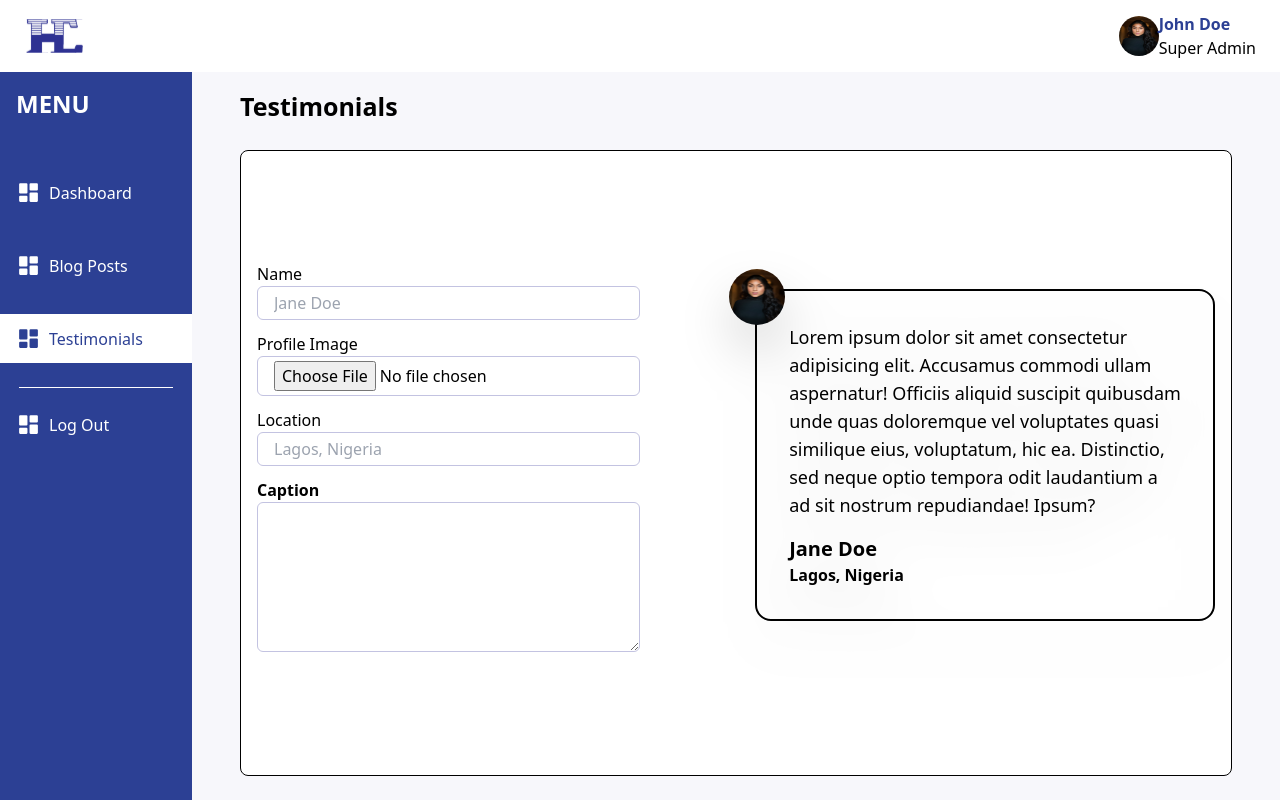
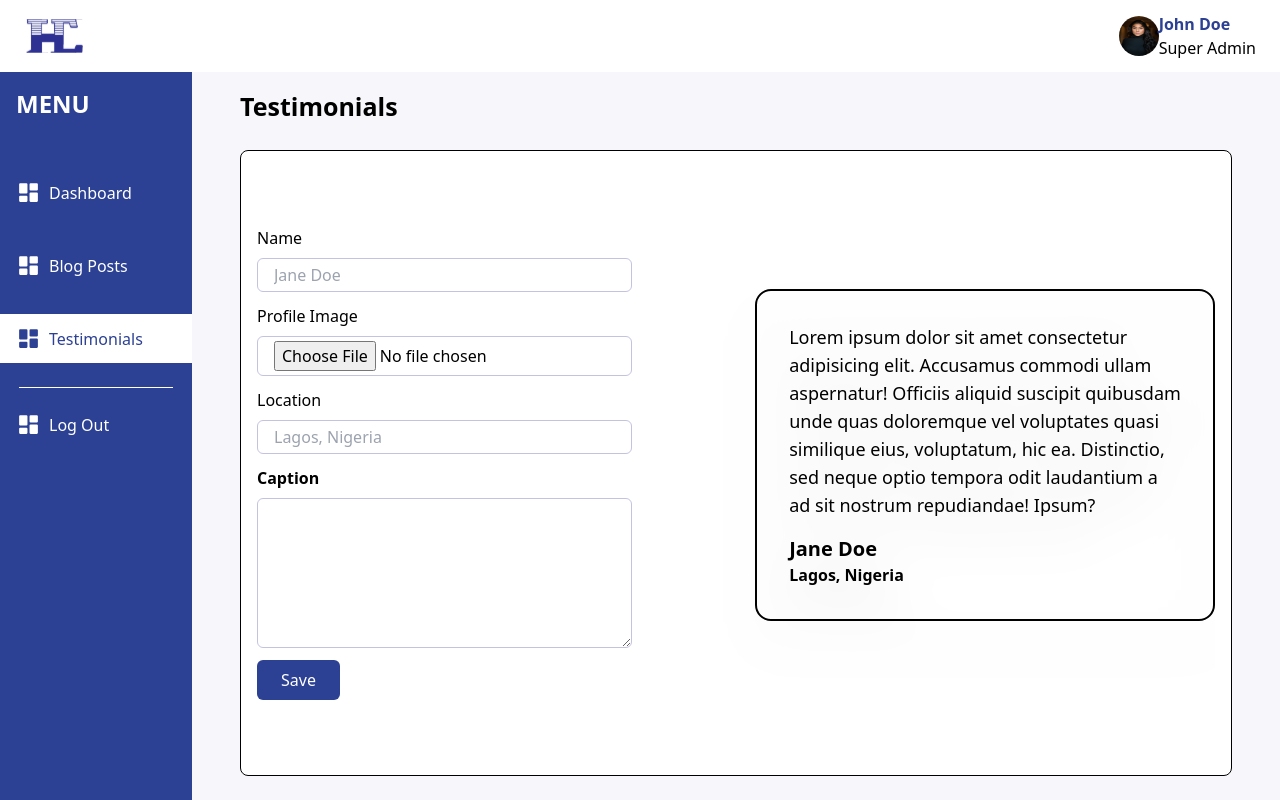
Before and after one commit to joshytheprogrammer/ochexagon_admin, a Next.js app: page /testimonials/1 in a window 1280 px wide. Built offline with nearby package versions, Linux system fonts and the light colour scheme.

Commit message:
Made the testimonials section responsive

```diff
--- a/components/adminPanel/testimonials/TestimonialsEditComponent.jsx
+++ b/components/adminPanel/testimonials/TestimonialsEditComponent.jsx
@@ -12,8 +12,8 @@ const TestimonialsEditComponent = () => {
   const requiredMsg = "This Field is required";
 
   return (
-    <div className="h-full flex flex-row justify-between items-center">
-      <form action="" className="w-[40%]">
+    <div className="h-full w-full flex flex-row md:items-center justify-center lg:justify-between scrollable-content overflow-auto">
+      <form action="" className="w-full pr-2 md:w-[80%] lg:w-[40%]">
         <div className="input-container">
           <label htmlFor="">Name</label>
           <input
@@ -50,18 +50,20 @@ const TestimonialsEditComponent = () => {
             {...register("caption", { required: requiredMsg })}
           ></textarea>
         </div>
+
+        <input type="submit" value="Save" className="text-white bg-primary-color py-2 px-6 rounded-md" />
       </form>
 
-      <div className="xl:p-8 xl:border-2 mb-8 lg:mb-4 drop-shadow-2xl rounded-2xl w-[48%] relative text-center xl:text-left h-fit">
-        <Image
-          src={watchedValues.profileImg && URL.createObjectURL(watchedValues.profileImg[0]) || womanPicture}
+      <div className="p-6 xl:p-8 border-2 mb-8 lg:mb-4 drop-shadow-2xl rounded-2xl w-[48%] relative text-left h-fit hidden lg:block">
+        {watchedValues.profileImg && <Image
+          src={watchedValues.profileImg[0] ? URL.createObjectURL(watchedValues.profileImg[0]) : womanPicture}
           alt="Profile Picture"
           width={60}
           height={60}
-          className="absolute w-[60px] aspect-square -top-[24px] -left-[30px] border-2 rounded-full hidden xl:block"
-        />
+          className="absolute w-[60px] aspect-square -top-[24px] -left-[30px] border-2 rounded-full block"
+        />}
 
-        <p className="max-w-full over lg:text-lg break-words">
+        <p className="max-w-full lg:text-md xl:text-lg break-words">
           {watchedValues.caption || "Lorem ipsum dolor sit amet consectetur adipisicing elit. Accusamus commodi ullam aspernatur! Officiis aliquid suscipit quibusdam unde quas doloremque vel voluptates quasi similique eius, voluptatum, hic ea. Distinctio, sed neque optio tempora odit laudantium a ad sit nostrum repudiandae! Ipsum?"}
         </p>
 
--- a/styles/globals.css
+++ b/styles/globals.css
@@ -58,7 +58,11 @@
   }
 
   .input-container {
-    @apply flex flex-col mb-3;
+    @apply flex flex-col mb-6 lg:mb-3;
+  }
+
+  .input-container label {
+    @apply mb-2;
   }
 
   .input-container input {
```
